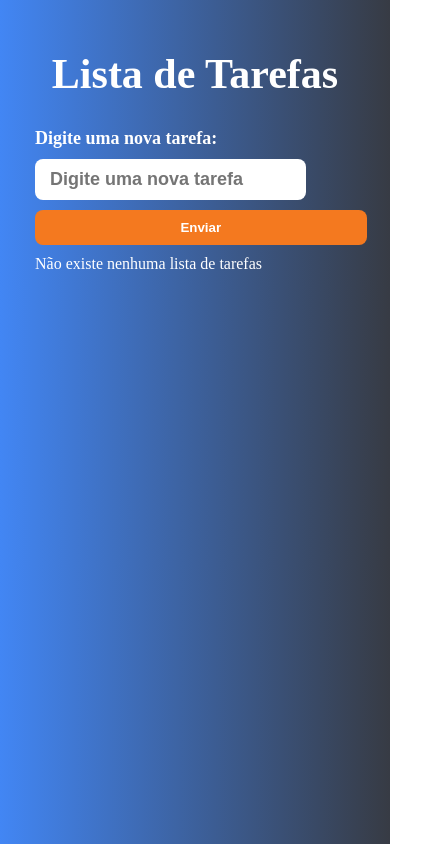
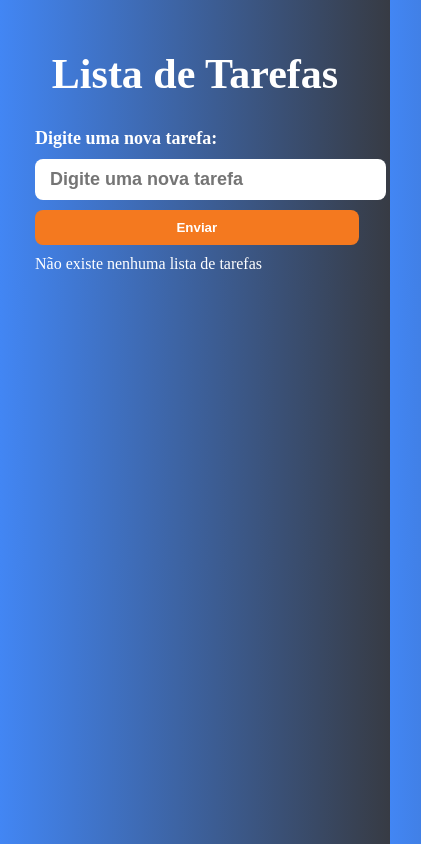
Before and after one commit to cassgkn/react_lista_de_tarefas, a React (Vite) app: page / in a window 390 px wide. Shown: the whole page, 421 px wide, since content can reach past the window. Built offline with nearby package versions, Linux system fonts and the light colour scheme.

Commit message:
Update index.css

```diff
--- a/src/index.css
+++ b/src/index.css
@@ -111,7 +111,8 @@ p {
     }
 
     input[type="text"] {
-        margin: 10px 35px; /* Adicione margens adequadas ao input */
+        margin: 10px 35px;
+        width: 90%;
     }
 
     ul {
@@ -131,7 +132,7 @@ p {
         display: block;
         align-items: center;
         justify-content: center;
-        width: 85%;
+        width: 83%;
         margin-left: 35px;
         margin-right: 10px;
         font-weight: bold;
```
